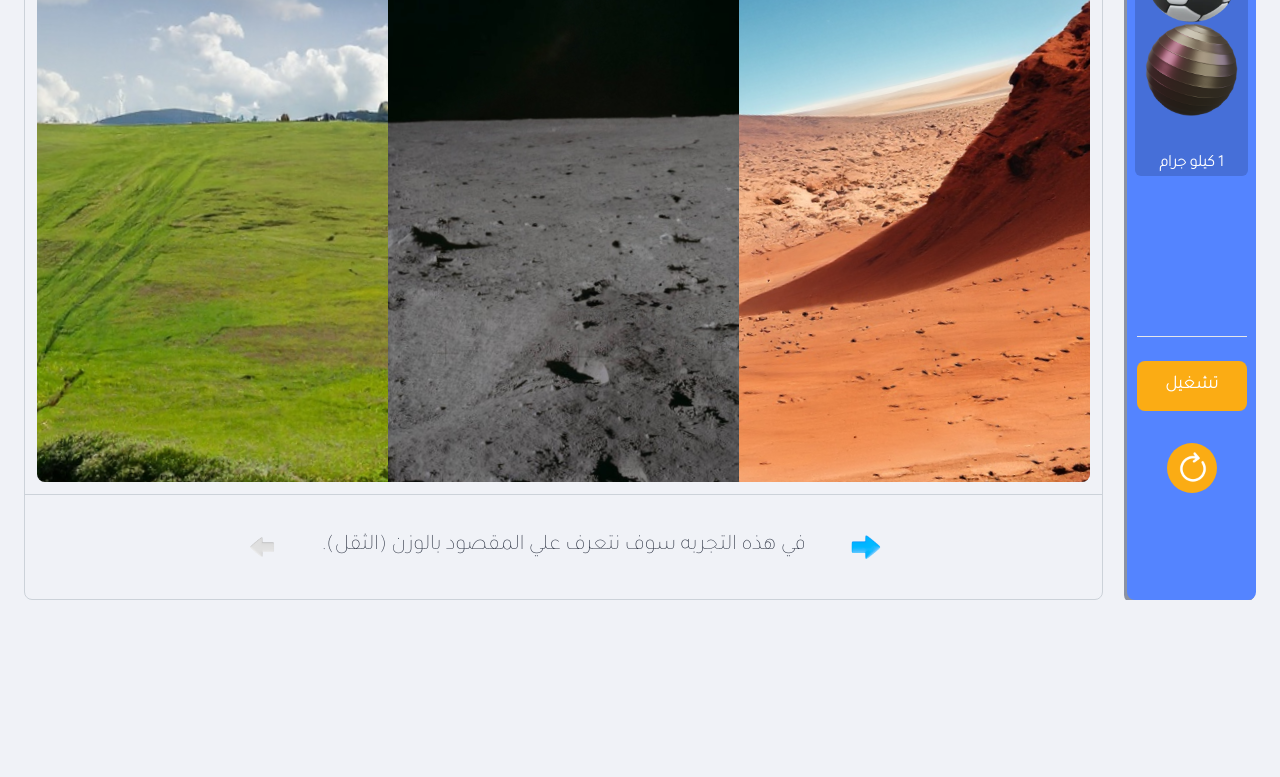
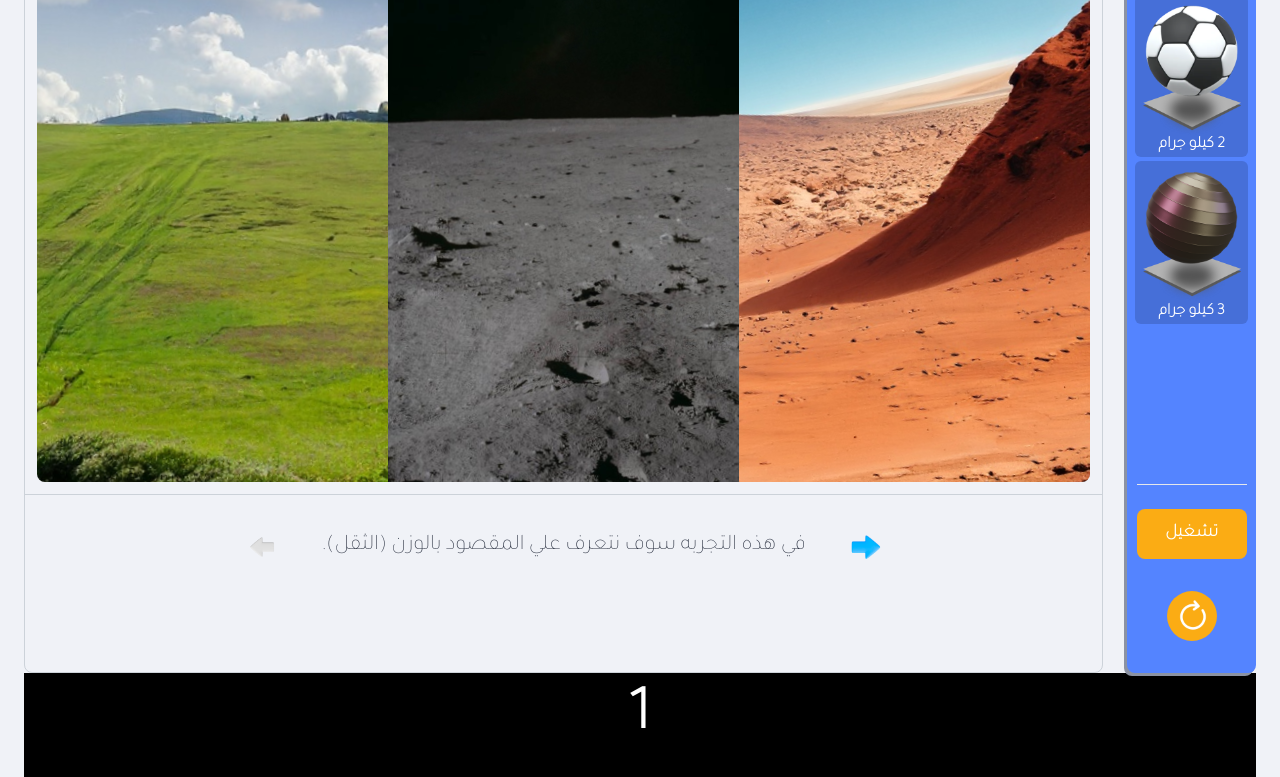
Before and after one commit to 0xYahia/physics-experiments-simulation, a Next.js app: page /dnd2 in a window 1280 px wide. Shown: the part 260-1037 px from the top of the page. Before the commit the page ends 860 px from the top, so only its background shows below. Built offline with nearby package versions, Linux system fonts and the light colour scheme.

Commit message:
ustSortable

```diff
--- /dev/null
+++ b/app/dnd2/Sirtableitems.tsx
@@ -0,0 +1,24 @@
+import React from 'react';
+import {useSortable} from '@dnd-kit/sortable';
+import {CSS} from '@dnd-kit/utilities';
+
+function SortableItem(props:any) {
+  const {
+    attributes,
+    listeners,
+    setNodeRef,
+    transform,
+    transition,
+  } = useSortable({id: props.id});
+
+  const style = {
+    transform: CSS.Transform.toString(transform),
+    transition,
+  };
+
+  return (
+    <div ref={setNodeRef} style={style} {...attributes} {...listeners}>
+      {/* ... */}
+    </div>
+  );
+}
--- a/app/dnd2/page.tsx
+++ b/app/dnd2/page.tsx
@@ -1,14 +1,14 @@
 'use client'
-import { DndContext, closestCenter } from '@dnd-kit/core';
-import { SortableContext, arrayMove, useSortable, verticalListSortingStrategy } from '@dnd-kit/sortable';
-import { CSS } from '@dnd-kit/utilities';
 import Image from 'next/image';
 import Link from 'next/link';
 import { useState } from 'react';
-import { balls } from './images';
+import {DndContext} from '@dnd-kit/core';
+import {SortableContext} from '@dnd-kit/sortable';
+import { DndMonitorContext } from '@dnd-kit/core/dist/components/DndMonitor';
 
 export default function Test(){
     const [contentIndex, setContentIndex] = useState(0);
+    const [items] = useState(['1', '2', '3']);
     const contentList = [
         'في هذه التجربه سوف نتعرف علي المقصود بالوزن (الثقل).',
         'اسحب احدي الكرات من اليمين واجعلها تسقط سقوطا حرا علي كل من الكواكب المبينه بالشكل, \n مع ملاحظة قيمة تسارع الجاذبيه علي الكواكب المختلفه.',
@@ -27,34 +27,6 @@ export default function Test(){
         if(contentIndex > 0){
             setContentIndex(contentIndex - 1)
         }
-    }
-
-    const [images, setImages] = useState(balls);
-
-    const onDragEnd =(event:any)=> {
-        console.log('onDragEnd', event)
-        const {active, over} = event
-        if(active.id === over.id) return
-        setImages((image) => {
-            const oldIndex = images.findIndex((image) => image.id === active.id)
-            const newIndex = images.findIndex((image) => image.id === over.id)
-        //   const newUsers = [...images]
-        //   newUsers.splice(oldIndex, 1)
-        //   newUsers.splice(newIndex, 0, images[oldIndex])
-        //   return newUsers
-          return arrayMove(images, oldIndex, newIndex)
-        })
-        }
-
-        const SortableImage = ({ball}:{ball: {name:string, id: number, src: string}})=> {
-            const {attributes, listeners, setNodeRef, transform, transition, isDragging} = useSortable({id: ball.id})
-            const style = {
-                transition,
-                transform: CSS.Transform.toString(transform)
-            }
-            return(
-                    <Image ref={setNodeRef} style={style} {...attributes} {...listeners} src={ball.src} alt={ball.name} width={94} height={94} className='z-10 transition-all duration-75 ease-linear cursor-pointer hover:scale-110' />
-            )
     }
 
     return (
@@ -83,20 +55,28 @@ export default function Test(){
             {/* Content */}
             <div className='content mt-20 flex justify-center gap-6'>
                 {/* Sidebar */}
-                <DndContext collisionDetection={closestCenter} onDragEnd={onDragEnd} >
-                    <SortableContext items={balls} strategy={verticalListSortingStrategy}>
                 <div className='mainBalls flex flex-col px-2 pt-2 pb-8 items-center gap-[160px] rounded-lg bg-[#5484FF] w-[138px]'>
                     <div className='balls flex flex-col gap-1 w-full'>
                         <div className=' bg-[#466fd8] rounded-md flex items-center flex-col'>
                             <div className='images  px-[10px] pt-[10px] pb-[8px] flex flex-col items-center relative'>
-                                            {balls.map((ball) => (
-                                                <>
-                                                    <SortableImage key={ball.id} ball={ball} />
+                            <Image src='/assets/ball1.png' alt="image1" width={94} height={94} className='z-10 transition-all duration-75 ease-linear cursor-pointer hover:scale-110' />
                             <Image src='/assets/base.png' alt="image1" width={98} height={52} className='absolute top-[58px]' />
-                                                </>
-                                            ))}
                             </div>
                             <p className='mt-7 text-white font-extrabold'>1 كيلو جرام</p>
+                        </div>
+                        <div className=' bg-[#466fd8] rounded-md flex items-center flex-col'>
+                            <div className='images  px-[10px] pt-[10px] pb-[8px] flex flex-col items-center relative'>
+                                <Image src='/assets/ball2.png' alt="image1" width={94} height={94} className='z-10 transition-all duration-75 ease-in cursor-pointer hover:scale-110' />
+                                <Image src='/assets/base.png' alt="image1" width={98} height={52} className='absolute top-[58px]' />
+                            </div>
+                            <p className='mt-7 text-white font-extrabold'>2 كيلو جرام</p>
+                        </div>
+                        <div className=' bg-[#466fd8] rounded-md flex items-center flex-col'>
+                            <div className='images  px-[10px] pt-[10px] pb-[8px] flex flex-col items-center relative'>
+                                <Image src='/assets/ball3.png' alt="image1" width={94} height={94} className='z-10 transition-all duration-75 ease-in cursor-pointer hover:scale-110' />
+                                <Image src='/assets/base.png' alt="image1" width={98} height={52} className='absolute top-[58px]' />
+                            </div>
+                            <p className='mt-7 text-white font-extrabold'>3 كيلو جرام</p>
                         </div>
                     </div>
                     <div className='flex flex-col items-center gap-6'>
@@ -133,9 +113,14 @@ export default function Test(){
                         }
                     </div>
                 </div>
+            </div>
+            <DndContext>
+                <SortableContext items={items}>
+                    {items.map((item) => (
+                        <div className='bg-black text-white font-black text-[62px] flex items-center justify-center' key={item}>{item}</div>
+                    ))}
                 </SortableContext>
             </DndContext>
         </div>
-        </div>
         )
 }
```
Lines whose indentation alone changed are shown as unchanged.
